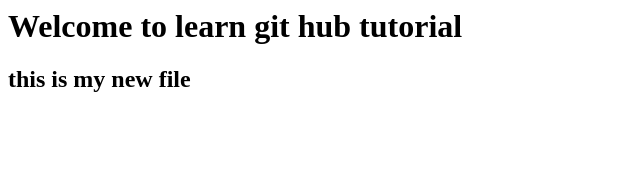
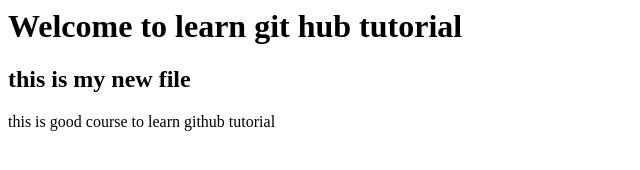
Before and after one commit to ShrutikaCR/new, a plain HTML site: page index.html in a window 1280 px wide. Shown: the whole page, without its empty margins (0-640 px from the left). Drawn offline with Linux system fonts and the light colour scheme.

Commit message:
Update index.html

```diff
--- a/index.html
+++ b/index.html
@@ -1,4 +1,5 @@
 <html>
   <h1>Welcome to learn git hub tutorial</h1>
   <h2>this is my new file</h2>
+  <p>this is good course to learn github tutorial</p>
 </html>
```
